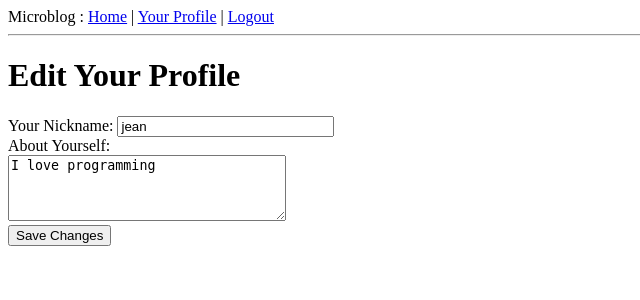
After one commit to JPGITHUB1519/Flasky-Microblog, a Flask app: page /edit in a window 1280 px wide. The commit adds this page. Shown: the top 300 px of the page, without its empty margins (0-640 px from the left). Run offline with Flask 2, Linux system fonts and the light colour scheme; a user stored in the database is signed in; data comes from the database, SQL or seed files in the repository; both versions use the stored data as it was after the commit.

Commit message:
Part6 - Profile Page and Avatars

```diff
--- a/app/forms.py
+++ b/app/forms.py
@@ -1,5 +1,5 @@
 from flask_wtf import Form
-from wtforms import StringField, BooleanField, PasswordField, validators
+from wtforms import StringField, BooleanField, PasswordField, TextAreaField, validators
 from wtforms.validators import *
 
 class LoginForm(Form):
@@ -14,3 +14,7 @@ class SignUpForm(Form):
         validators.EqualTo('confirm_password', message='Passwords must match')
     ])
 	confirm_password = StringField('confirm_password', validators=[DataRequired()])
+
+class EditForm(Form):
+	nickname = StringField('nickname', validators=[DataRequired()])
+	about_me = TextAreaField("about_me", validators=[Length(min=0,max=140)])
--- a/app/models.py
+++ b/app/models.py
@@ -1,4 +1,5 @@
 from app import db
+from hashlib import md5
 
 class User(db.Model):
 	id = db.Column(db.Integer, primary_key=True)
@@ -9,6 +10,8 @@ class User(db.Model):
 	# to get user.posts member that gets us the list of posts from the user
 	# backref to get post.author
 	posts = db.relationship("Post", backref="author", lazy="dynamic")
+	about_me = db.Column(db.String(40))
+	last_seen = db.Column(db.DateTime)
 
 	# flask login needs this methos for handling authentication
 	@property
@@ -40,6 +43,10 @@ class User(db.Model):
 	def __repr__(self):
 		return "<User %r>" % (self.nickname)
 
+	def avatar(self, size):
+		# d -> placeholder for image, s = pixel of images
+		return 'http://www.gravatar.com/avatar/%s?d=mm&s=%d' % (md5(self.email.encode('utf-8')).hexdigest(), size)
+
 class Post(db.Model):
 	id = db.Column(db.Integer, primary_key = True)
 	body = db.Column(db.String(140))
--- a/app/templates/base.html
+++ b/app/templates/base.html
@@ -10,8 +10,9 @@
 <body>
 	<div>
 		Microblog :
-		<a href="{{ url_for('logout') }}">Home</a>
+		<a href="{{ url_for('index') }}">Home</a>
 		{% if g.user.is_authenticated %}
+			| <a href="{{ url_for('user', nickname=g.user.nickname) }}">Your Profile</a>
 			| <a href="{{ url_for('logout') }}">Logout</a>
 		{% endif %}
 	</div>
--- /dev/null
+++ b/app/templates/edit.html
@@ -0,0 +1,22 @@
+{% extends "base.html" %}
+
+{% block content %}
+	<h1>Edit Your Profile</h1>
+	<form action="" method="post" name="edit">
+		<div>
+			<label>
+				Your Nickname:
+				{{ form.nickname(size=24) }}
+			 </label>
+		</div>
+		<div>
+			<div>
+				<label>About Yourself:</label>
+			</div>
+				{{ form.about_me(cols=32, rows=4) }}
+		</div>
+		<div>
+			 <input type="submit" name="" value="Save Changes">
+		</div>
+	</form>
+{% endblock %}
--- /dev/null
+++ b/app/templates/post.html
@@ -0,0 +1,3 @@
+<p>
+	<img src="{{ user.avatar(50) }}">  {{ post.author.nickname }} says : <b> {{ post.body }}</b>
+</p>
--- a/app/views.py
+++ b/app/views.py
@@ -6,7 +6,7 @@ from app import app, db, lm
 from .forms import *
 from .models import User
 import utility
-
+from datetime import datetime
 # load user from database
 @lm.user_loader
 def load_user(id):
@@ -16,6 +16,11 @@ def load_user(id):
 @app.before_request
 def before_request():
 	g.user = current_user
+	# update the time the last user visited the page
+	if g.user.is_authenticated:
+		g.user.last_seen = datetime.utcnow()
+		db.session.add(g.user)
+		db.session.commit()
 
 @app.route('/')
 @app.route('/index')
@@ -23,6 +28,8 @@ def before_request():
 def index():
 	# getting the user logged
 	user = g.user
+	if not g.user.is_authenticated :
+		return redirect(url_for('login'))
 	posts = [  # fake array of posts
         {
             'author': {'nickname': 'John'},
@@ -44,6 +51,7 @@ def index():
 # login view function
 # g = place to store and share data during the life of a request.
 def login():
+	""" View For Login User"""
 	# # if the user is logged go to the index
 	if g.user and g.user.is_authenticated:
 		# flask generating url, is better than harcoding
@@ -69,6 +77,7 @@ def login():
 @app.route("/logout")
 @login_required  # need been logged to access it!
 def logout():
+	""" View for Logout Users """
 	user = current_user
 	user.authenticated = False
 	db.session.add(user)
@@ -78,6 +87,7 @@ def logout():
 
 @app.route("/signup", methods=['GET', 'POST'])
 def signup():
+	""" View for Sign Up a user """
 	form = SignUpForm()
 	if request.method == "POST" and form.validate():
 		user = User(nickname=form.username.data, password=utility.make_password_hash(form.username.data, form.password.data))
@@ -88,3 +98,36 @@ def signup():
 		return redirect(url_for('index'))
 	return render_template("signup.html",
 							form = form)
+
+# <nickname> = parameter
+@app.route('/user/<nickname>')
+@login_required
+def user(nickname):
+	""" View to Show the user Profile"""
+	user = User.query.filter_by(nickname=nickname).first()
+	if user == None :
+		flash("User %s Not Found" % nickname)
+		return redirect(url_for('index'))
+	posts = [
+		{"author": user, "body" : 'Test Post #1'},
+		{"author": user, "body" : 'Test Post #2'},
+	]
+	return render_template('user.html',
+							user = user,
+							posts = posts)
+
+@app.route('/edit', methods=['GET', 'POST'])
+@login_required
+def edit():
+	form = EditForm()
+	if request.method == "POST" and form.validate_on_submit:
+		g.user.nickname = form.nickname.data
+		g.user.about_me = form.about_me.data
+		db.session.add(g.user)
+		db.session.commit()
+		flash("Your changes has been saved")
+		return redirect(url_for('edit'))
+	else:
+		form.nickname.data = g.user.nickname
+		form.about_me.data = g.user.about_me
+	return render_template('edit.html', form=form)
```
Also changed, not shown: app/templates/user.html (added, +13 -0 lines), db_repository/versions/005_migration.py (added, +32 -0 lines), app.db, 4 other files.
